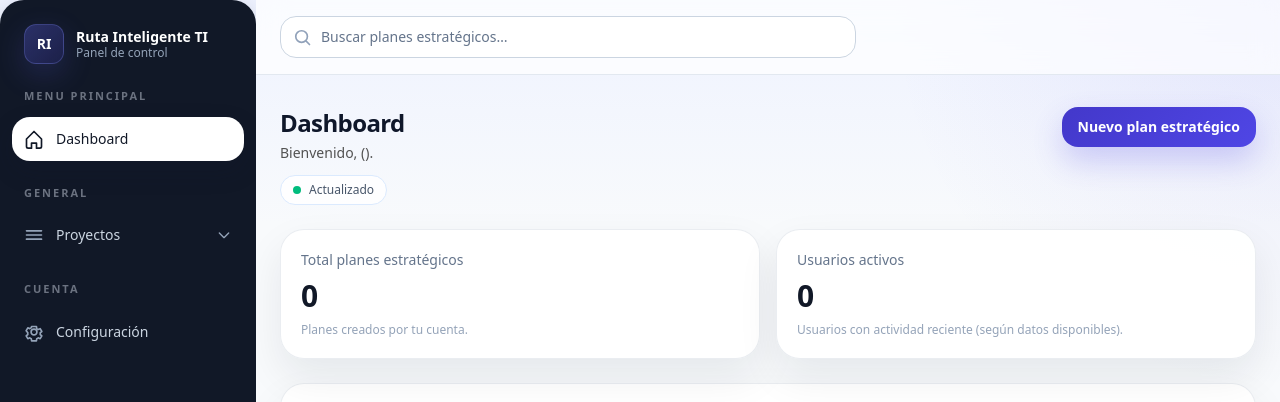
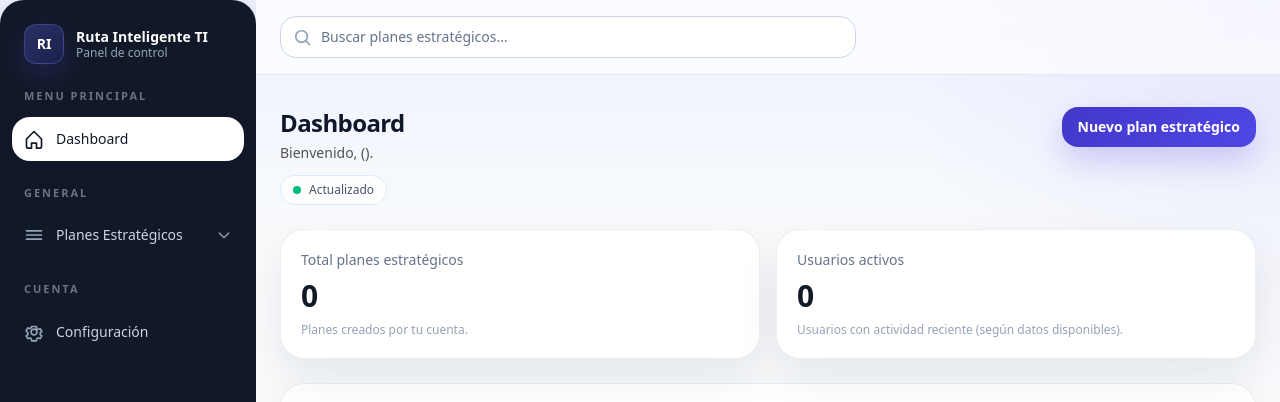
Before and after one commit to NestorSnIbz/ruta-inteligente-ti, a PHP site: page /app/Views/dashboard/index.php in a window 1280 px wide. Shown: the top 402 px of the page. Run offline with PHP 8.4, Linux system fonts and the light colour scheme; style sheets or scripts are compiled from the project's sources.

Commit message:
plan estrateigov

```diff
--- a/app/Views/layouts/sidebar.php
+++ b/app/Views/layouts/sidebar.php
@@ -84,7 +84,7 @@
           <svg viewBox="0 0 24 24" class="h-5 w-5" fill="none" stroke="currentColor" stroke-width="2" aria-hidden="true">
             <path stroke-linecap="round" stroke-linejoin="round" d="M3 7h18M3 12h18M3 17h18" />
           </svg>
-          Proyectos
+          Planes Estratégicos
         </span>
         <svg id="sidebar-projects-chevron" viewBox="0 0 24 24" class="h-4 w-4 transition-transform" fill="none" stroke="currentColor" stroke-width="2" aria-hidden="true">
           <path stroke-linecap="round" stroke-linejoin="round" d="M19 9l-7 7-7-7" />
```
